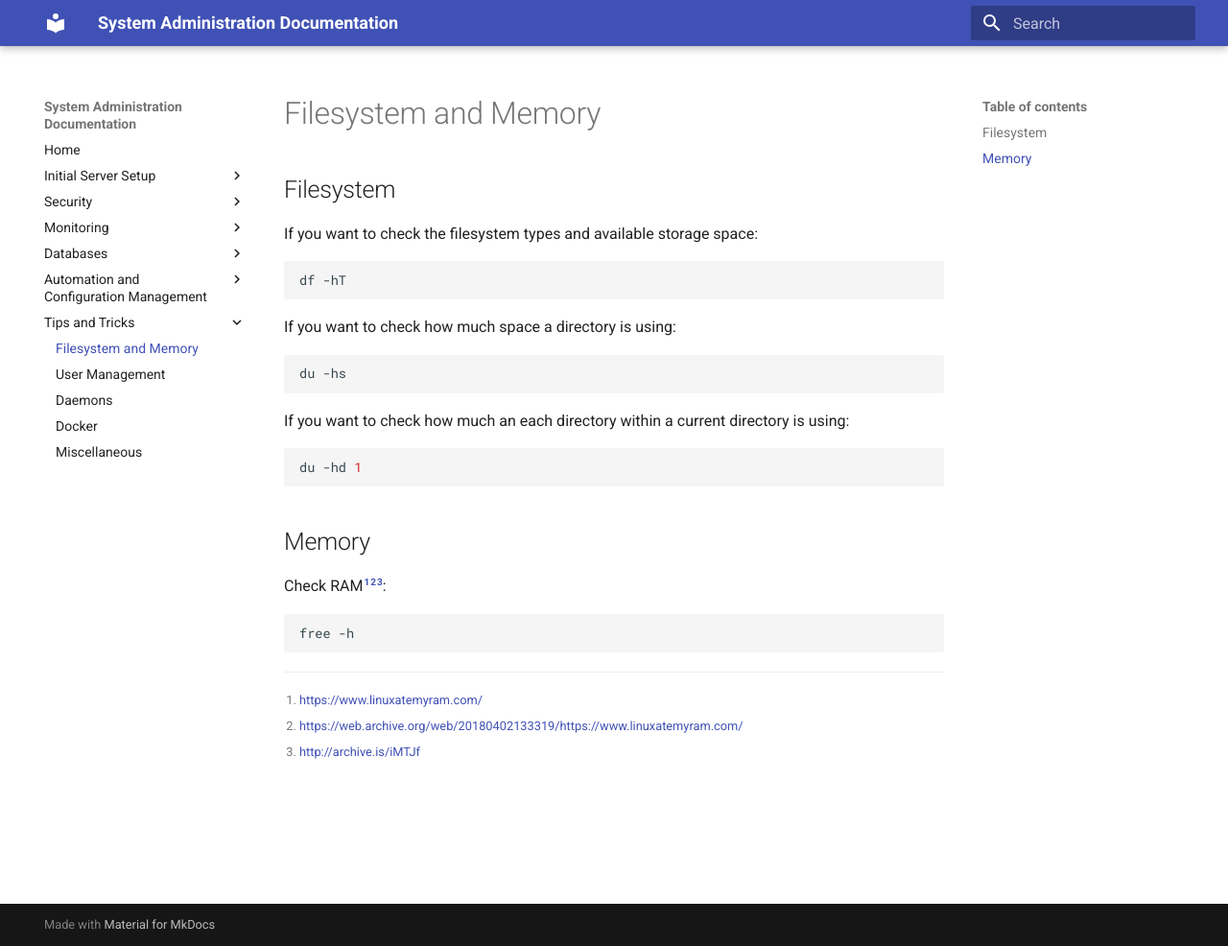
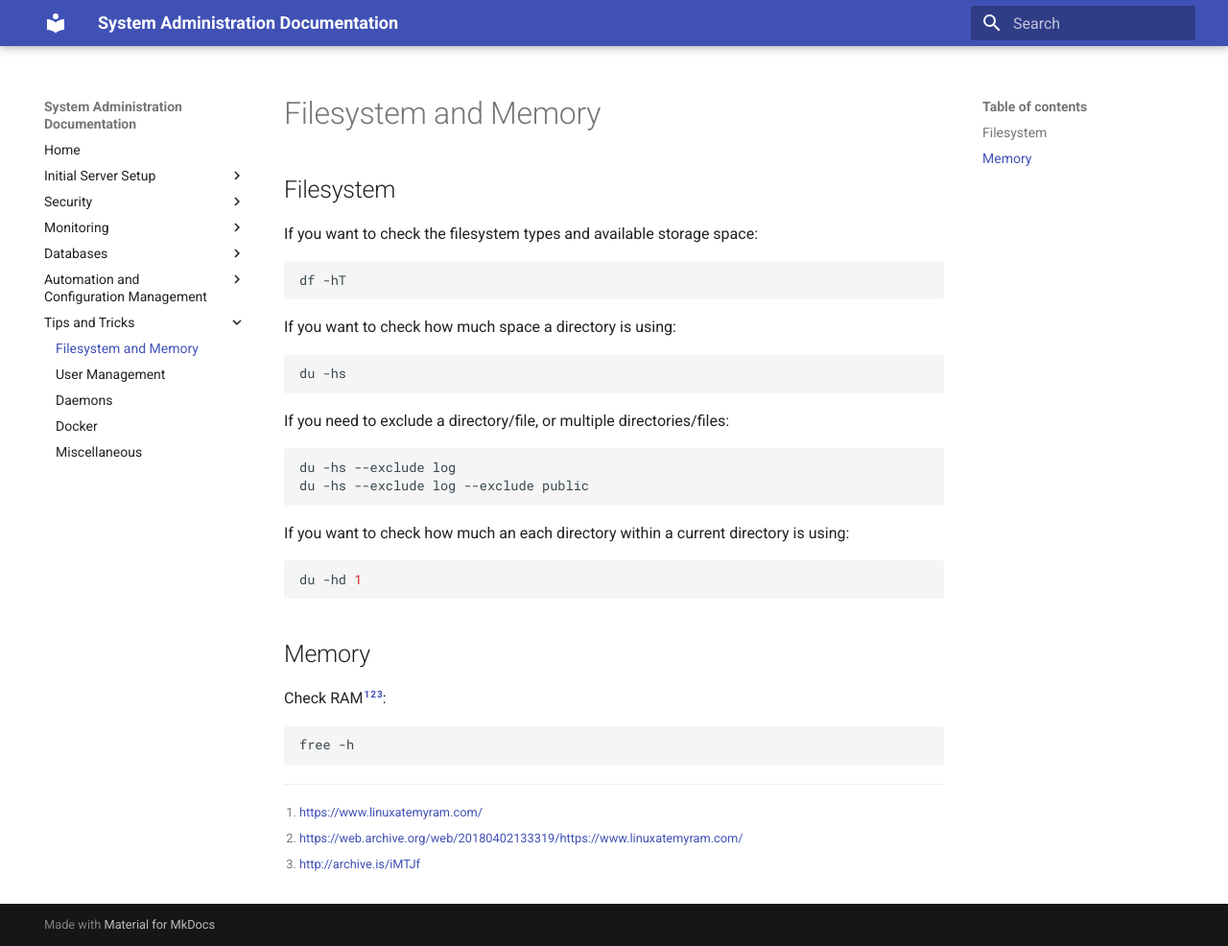
Before and after one commit to petarGitNik/sys-admin-docs, an MkDocs documentation site: the page built from docs/tips-and-tricks/filesystem.md, in a window 1280 px wide and 986 px high. Shown: the whole window at 96% size. Built offline with MkDocs 1.6.1 and Material for MkDocs 9.7.7, drawn with Linux system fonts in a browser that asks for light colours; old or Windows-style settings are respelled for this version of MkDocs.

Commit message:
Amend guide on disk usage

````diff
--- a/docs/tips-and-tricks/filesystem.md
+++ b/docs/tips-and-tricks/filesystem.md
@@ -12,6 +12,13 @@ If you want to check how much space a directory is using:
 
 ```bash
 du -hs
+```
+
+If you need to exclude a directory/file, or multiple directories/files:
+
+```bash
+du -hs --exclude log
+du -hs --exclude log --exclude public
 ```
 
 If you want to check how much an each directory within a current directory is using:
````
